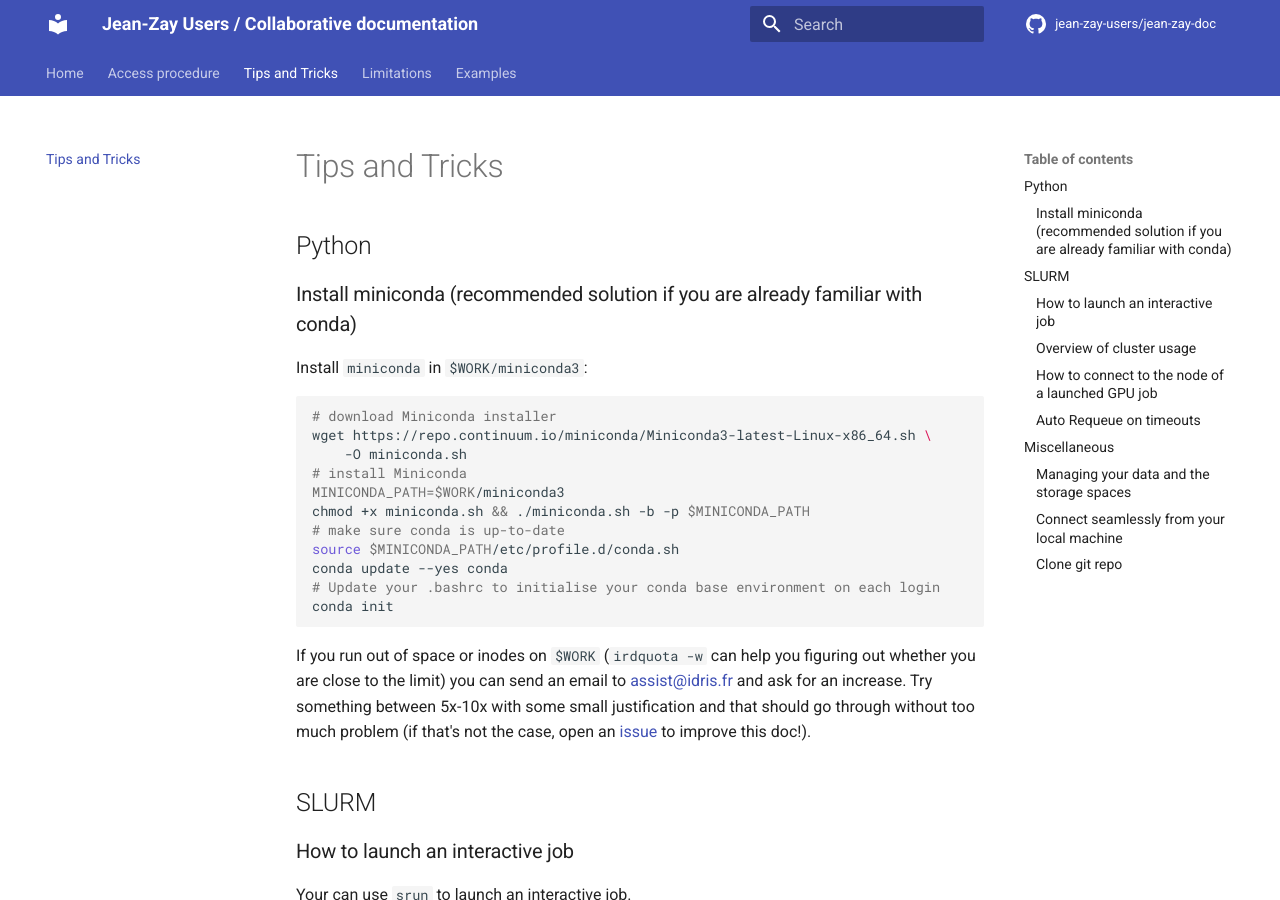
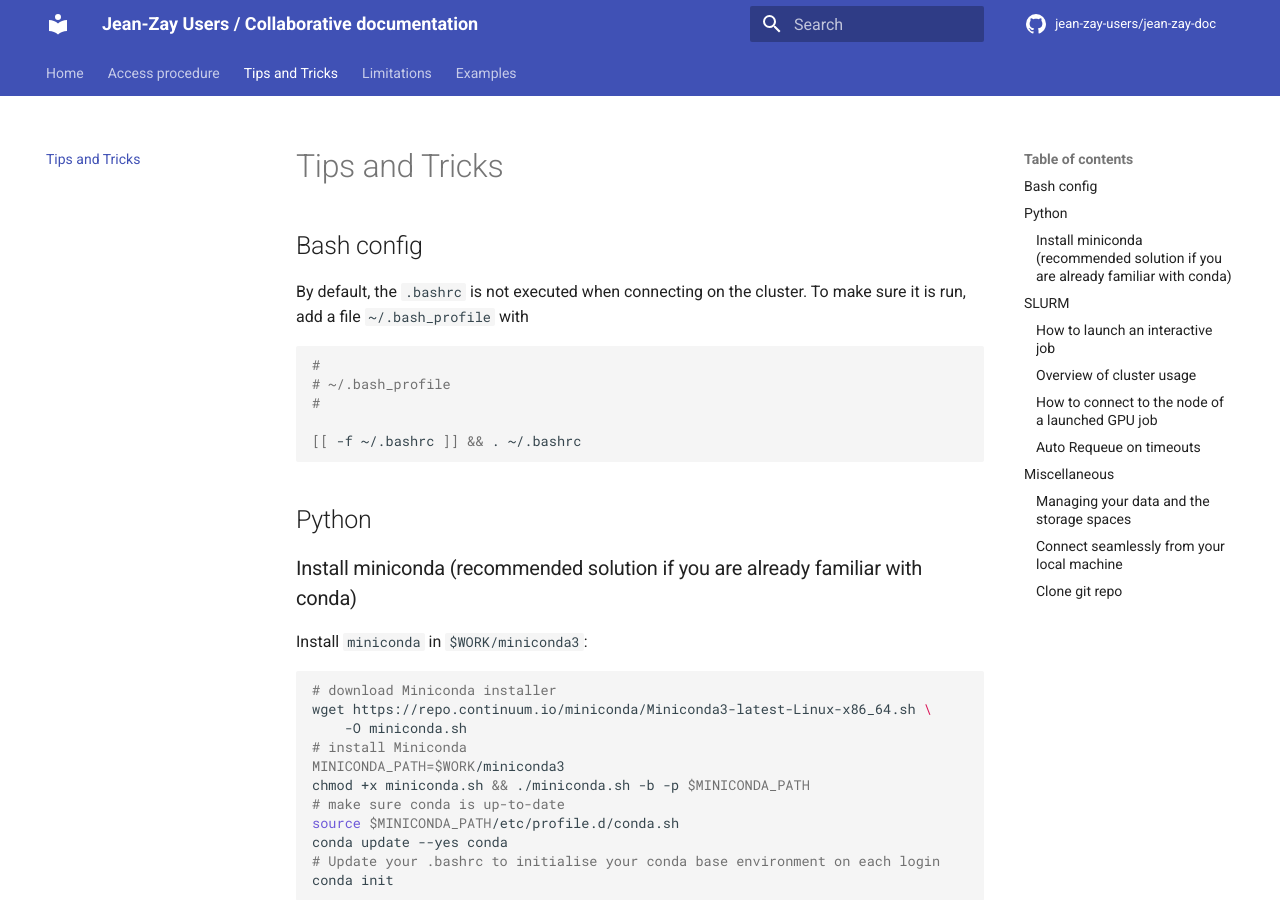
Before and after one commit to jean-zay-users/jean-zay-doc, an MkDocs documentation site: the page built from docs/tips-and-tricks.md, in a window 1280 px wide and 900 px high. Built offline with MkDocs 1.6.1 and Material for MkDocs 9.7.7, drawn with Linux system fonts in a browser that asks for light colours; comment, search, counter and statistics services are not loaded.

Commit message:
ENH add instruction for bash_profile

````diff
--- a/docs/tips-and-tricks.md
+++ b/docs/tips-and-tricks.md
@@ -1,4 +1,17 @@
 # Tips and Tricks
+
+## Bash config
+
+By default, the `.bashrc` is not executed when connecting on the cluster.
+To make sure it is run, add a file `~/.bash_profile` with
+
+```bash
+#
+# ~/.bash_profile
+#
+
+[[ -f ~/.bashrc ]] && . ~/.bashrc
+```
 
 ## Python
 
````
